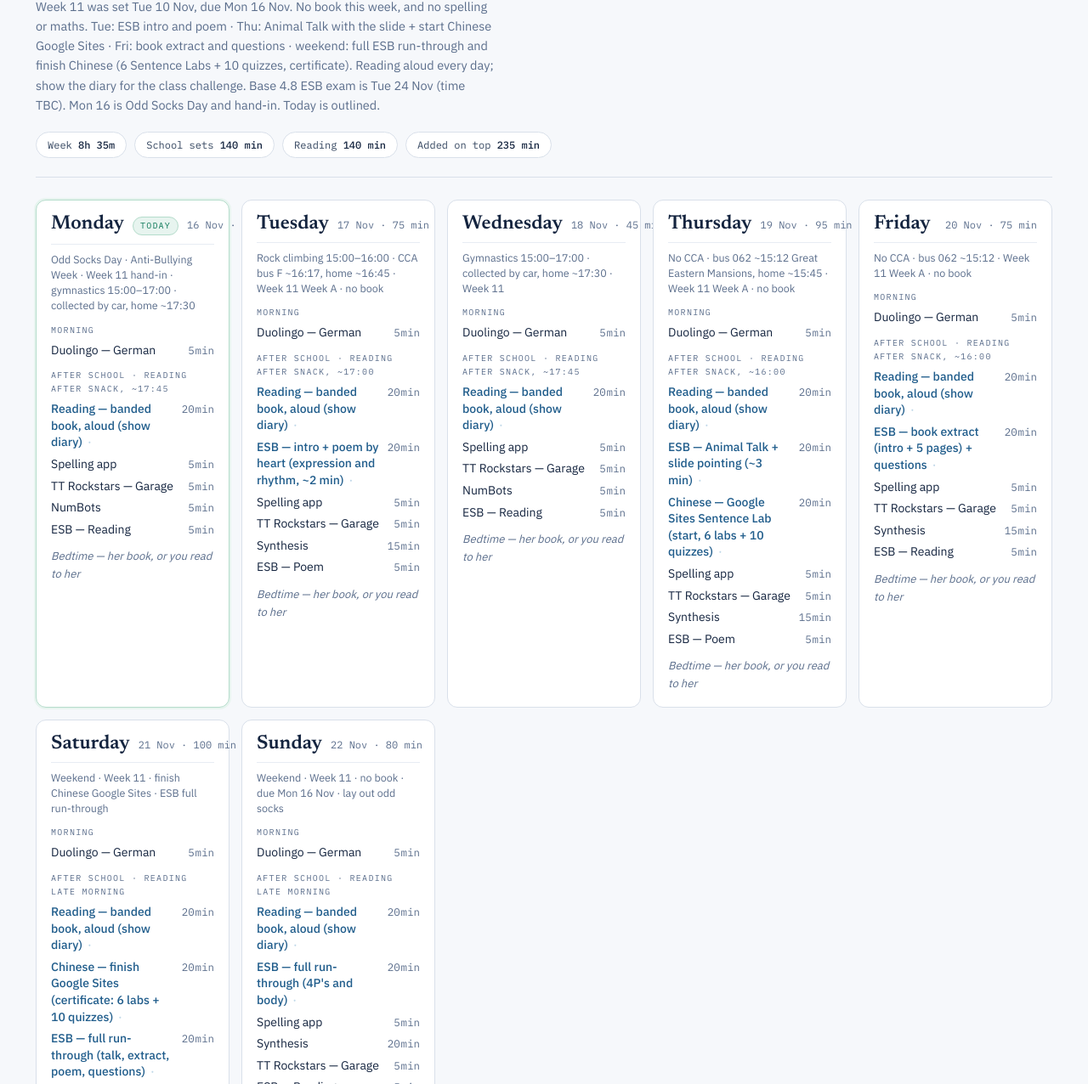
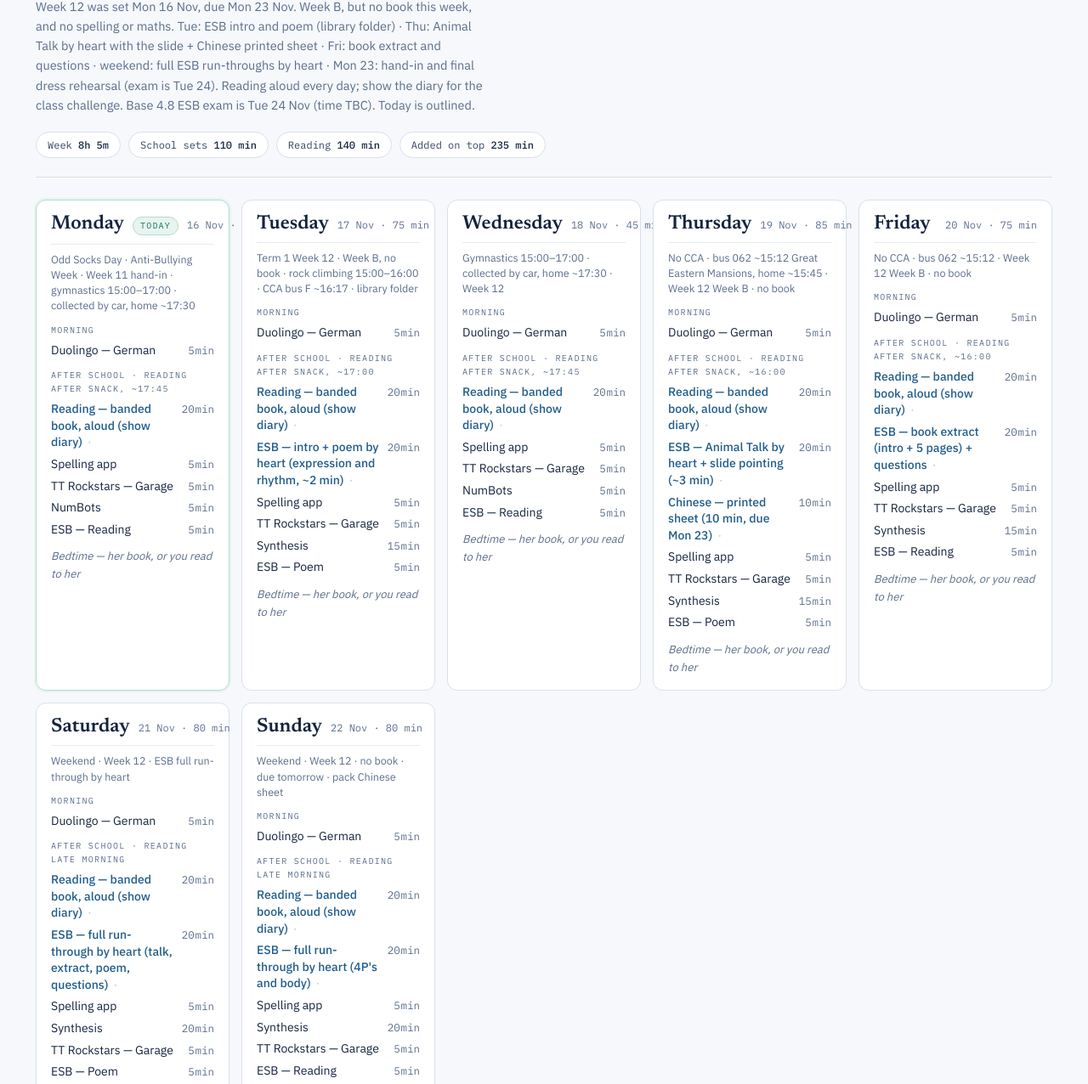
Before and after one commit to Ben10c/celina-today, a plain HTML site: page week.html in a window 1280 px wide. Shown: the part 126-1402 px from the top of the page at 85% size. Drawn offline with Linux system fonts and the light colour scheme.

Commit message:
Week 12 (Week B, no book): final ESB practice, Chinese printed sheet, exam eve dress rehearsal

```diff
--- a/week.html
+++ b/week.html
@@ -64,9 +64,9 @@ h1{font-family:Newsreader,Georgia,serif;font-weight:600;font-size:clamp(30px,4.4
 </style>
 <div class="wrap">
 <header>
-  <p class="eyebrow">Tanglin Year 4 &middot; Term 1 Week 11 &middot; Week A, no book</p>
+  <p class="eyebrow">Tanglin Year 4 &middot; Term 1 Week 12 &middot; Week B, no book</p>
   <h1>Celina&rsquo;s Week</h1>
-  <p class="sub">Week 11 was set Tue 10 Nov, due Mon 16 Nov. No book this week, and no spelling or maths. Tue: ESB intro and poem · Thu: Animal Talk with the slide + start Chinese Google Sites · Fri: book extract and questions · weekend: full ESB run-through and finish Chinese (6 Sentence Labs + 10 quizzes, certificate). Reading aloud every day; show the diary for the class challenge. Base 4.8 ESB exam is Tue 24 Nov (time TBC). Mon 16 is Odd Socks Day and hand-in. Today is outlined.</p>
+  <p class="sub">Week 12 was set Mon 16 Nov, due Mon 23 Nov. Week B, but no book this week, and no spelling or maths. Tue: ESB intro and poem (library folder) · Thu: Animal Talk by heart with the slide + Chinese printed sheet · Fri: book extract and questions · weekend: full ESB run-throughs by heart · Mon 23: hand-in and final dress rehearsal (exam is Tue 24). Reading aloud every day; show the diary for the class challenge. Base 4.8 ESB exam is Tue 24 Nov (time TBC). Today is outlined.</p>
   <div class="totals" id="totals"></div>
 </header>
 <div class="grid" id="grid"></div>
@@ -79,20 +79,20 @@ h1{font-family:Newsreader,Georgia,serif;font-weight:600;font-size:clamp(30px,4.4
 <script>
 var DAYS=["Sunday","Monday","Tuesday","Wednesday","Thursday","Friday","Saturday"];
 var SCHED={
-1:{ctx:"Gymnastics 15:00–17:00 · collected by car, home ~17:30 · Week 11 hand-in · Odd Socks Day",read:"after snack, ~17:45",
+1:{ctx:"Gymnastics 15:00–17:00 · collected by car, home ~17:30 · Week 12 · Week B, no book",read:"after snack, ~17:45",
    items:[["Reading — banded book, aloud (show diary)",20,"school"],["Spelling app",5,""],["TT Rockstars — Garage",5,""],["NumBots",5,""]]},
-2:{ctx:"Rock climbing 15:00–16:00 · CCA bus F ~16:17, home ~16:45 · Week 11 Week A · no book",read:"after snack, ~17:00",
+2:{ctx:"Rock climbing 15:00–16:00 · CCA bus F ~16:17, home ~16:45 · Week 12 Week B · no book · library folder",read:"after snack, ~17:00",
    items:[["Reading — banded book, aloud (show diary)",20,"school"],["ESB — intro + poem by heart (expression and rhythm, ~2 min)",20,"school"],["Spelling app",5,""],["TT Rockstars — Garage",5,""],["Synthesis",15,""]]},
-3:{ctx:"Gymnastics 15:00–17:00 · collected by car, home ~17:30 · Week 11",read:"after snack, ~17:45",
+3:{ctx:"Gymnastics 15:00–17:00 · collected by car, home ~17:30 · Week 12",read:"after snack, ~17:45",
    items:[["Reading — banded book, aloud (show diary)",20,"school"],["Spelling app",5,""],["TT Rockstars — Garage",5,""],["NumBots",5,""]]},
-4:{ctx:"No CCA · bus 062 ~15:12 Great Eastern Mansions, home ~15:45 · Week 11 Week A · no book",read:"after snack, ~16:00",
-   items:[["Reading — banded book, aloud (show diary)",20,"school"],["ESB — Animal Talk + slide pointing (~3 min)",20,"school"],["Chinese — Google Sites Sentence Lab (start, 6 labs + 10 quizzes)",20,"school"],["Spelling app",5,""],["TT Rockstars — Garage",5,""],["Synthesis",15,""]]},
-5:{ctx:"No CCA · bus 062 ~15:12 · Week 11 Week A · no book",read:"after snack, ~16:00",
+4:{ctx:"No CCA · bus 062 ~15:12 Great Eastern Mansions, home ~15:45 · Week 12 Week B · no book",read:"after snack, ~16:00",
+   items:[["Reading — banded book, aloud (show diary)",20,"school"],["ESB — Animal Talk by heart + slide pointing (~3 min)",20,"school"],["Chinese — printed sheet (10 min, due Mon 23)",10,"school"],["Spelling app",5,""],["TT Rockstars — Garage",5,""],["Synthesis",15,""]]},
+5:{ctx:"No CCA · bus 062 ~15:12 · Week 12 Week B · no book",read:"after snack, ~16:00",
    items:[["Reading — banded book, aloud (show diary)",20,"school"],["ESB — book extract (intro + 5 pages) + questions",20,"school"],["Spelling app",5,""],["TT Rockstars — Garage",5,""],["Synthesis",15,""]]},
-6:{ctx:"Weekend · Week 11 · finish Chinese Google Sites · ESB full run-through",read:"late morning",
-   items:[["Reading — banded book, aloud (show diary)",20,"school"],["Chinese — finish Google Sites (certificate: 6 labs + 10 quizzes)",20,"school"],["ESB — full run-through (talk, extract, poem, questions)",20,"school"],["Spelling app",5,""],["Synthesis",20,""],["TT Rockstars — Garage",5,""]]},
-0:{ctx:"Weekend · Week 11 · no book · due Mon 16 Nov · lay out odd socks",read:"late morning",
-   items:[["Reading — banded book, aloud (show diary)",20,"school"],["ESB — full run-through (4P's and body)",20,"school"],["Spelling app",5,""],["Synthesis",20,""],["TT Rockstars — Garage",5,""]]}
+6:{ctx:"Weekend · Week 12 · ESB full run-through by heart",read:"late morning",
+   items:[["Reading — banded book, aloud (show diary)",20,"school"],["ESB — full run-through by heart (talk, extract, poem, questions)",20,"school"],["Spelling app",5,""],["Synthesis",20,""],["TT Rockstars — Garage",5,""]]},
+0:{ctx:"Weekend · Week 12 · no book · due Mon 23 Nov · pack Chinese sheet",read:"late morning",
+   items:[["Reading — banded book, aloud (show diary)",20,"school"],["ESB — full run-through by heart (4P's and body)",20,"school"],["Spelling app",5,""],["Synthesis",20,""],["TT Rockstars — Garage",5,""]]}
 };
 
 // ---- Holiday / date overrides (maintained by Tanglin Trust) ----
@@ -133,13 +133,20 @@ var OVERRIDE={
  "2026-11-13":{ctx:"No CCA · bus 062 ~15:12 · Week 11 Week A · no book",read:"after snack, ~16:00",normal:true,extra:"Tonight: ESB book extract (intro + 5 pages with expression; examiner picks the part) and practise questions. Think about the 4P's and body."},
  "2026-11-14":{ctx:"Weekend · Week 11 · finish Chinese Google Sites · ESB full run-through",read:"late morning",normal:true,extra:"Finish all 6 Sentence Lab activities and 10 quizzes for the Certificate of Completion. Then a full ESB run-through: Animal Talk, book extract, poem, and questions."},
  "2026-11-15":{ctx:"Weekend · Week 11 · no book · due tomorrow · lay out odd socks",read:"late morning",normal:true,extra:"Full ESB run-through again (4P's and body). Week 11 is due Mon 16 Nov; no book to pack. Lay out odd socks for Odd Socks Day (Anti-Bullying Week). Show the reading diary tomorrow."},
- "2026-11-16":{ctx:"Odd Socks Day · Anti-Bullying Week · Week 11 hand-in · gymnastics 15:00–17:00 · collected by car, home ~17:30",read:"after snack, ~17:45",normal:true,extra:"Wear odd socks. Week 11 is due today (no book). Show the reading diary to the teacher for the class reading challenge."}
+ "2026-11-16":{ctx:"Odd Socks Day · Anti-Bullying Week · Week 11 hand-in · gymnastics 15:00–17:00 · collected by car, home ~17:30",read:"after snack, ~17:45",normal:true,extra:"Wear odd socks. Week 11 is due today (no book). Show the reading diary to the teacher for the class reading challenge."},
+ "2026-11-17":{ctx:"Term 1 Week 12 · Week B, no book · rock climbing 15:00–16:00 · CCA bus F ~16:17 · library folder",read:"after snack, ~17:00",normal:true,extra:"Week 12 sheet is in (set Mon 16 Nov, due Mon 23 Nov). Week B, but no book this week, and no spelling or maths. Tonight: ESB intro and poem by heart (expression and rhythm, ~2 min). Pack the library folder — 4.8 Library Session is today. This is the last practice week before the base 4.8 ESB exam on Tue 24 Nov (time TBC)."},
+ "2026-11-18":{ctx:"Gymnastics 15:00–17:00 · collected by car, home ~17:30 · Week 12",normal:true,extra:"Standing items only tonight, plus NumBots. Keep the reading diary going. ESB exam is Tue 24 Nov."},
+ "2026-11-19":{ctx:"No CCA · bus 062 ~15:12 Great Eastern Mansions, home ~15:45 · Week 12 Week B · no book",read:"after snack, ~16:00",normal:true,extra:"Tonight: ESB Animal Talk by heart with the slide (point at the images at the right time, ~3 min) and the Chinese printed sheet (10 min, back Mon 23). Add a conclusion, look at everyone in the room, and vary her voice."},
+ "2026-11-20":{ctx:"No CCA · bus 062 ~15:12 · Week 12 Week B · no book",read:"after snack, ~16:00",normal:true,extra:"Tonight: ESB book extract (intro + 5 pages with expression; examiner picks the part) and practise questions. Recite the poem again if there is time. Think about the 4P's and body."},
+ "2026-11-21":{ctx:"Weekend · Week 12 · ESB full run-through by heart",read:"late morning",normal:true,extra:"Full ESB run-through by heart: Animal Talk with the slide, book extract, poem, and questions. Finish the Chinese printed sheet if it is not done. Exam is Tue 24 Nov."},
+ "2026-11-22":{ctx:"Weekend · Week 12 · no book · due tomorrow · pack Chinese sheet",read:"late morning",normal:true,extra:"Full ESB run-through by heart again (4P's and body). Week 12 is due Mon 23 Nov; no book to pack. Put the completed Chinese printed sheet in her bag. Show the reading diary tomorrow. The ESB exam is the next day, Tue 24 Nov (time TBC)."},
+ "2026-11-23":{ctx:"Week 12 hand-in · Chinese sheet due · gymnastics 15:00–17:00 · collected by car, home ~17:30 · ESB exam tomorrow",read:"after snack, ~17:45",normal:true,items:[["Reading — banded book, aloud (show diary)",20,"school"],["ESB — final dress rehearsal (all three parts + questions)",20,"school"],["Spelling app",5,""],["TT Rockstars — Garage",5,""],["NumBots",5,""]],extra:"Week 12 is due today (Chinese printed sheet in; no book). Show the reading diary. After gymnastics, a final ESB dress rehearsal of all three parts plus questions. Base 4.8 exam is tomorrow, Tue 24 Nov (time TBC)."}
 };
 function dayPlan(dt){var p=dayPlan0(dt);var n=Math.round(Date.UTC(dt.getFullYear(),dt.getMonth(),dt.getDate())/864e5);p.items=p.items.concat([[n%2?'ESB \u2014 Reading':'ESB \u2014 Poem',5,'']]);return p;}
 function dayPlan0(dt){
   var d=dt.getDay(), o=OVERRIDE[dkey(dt)], s=SCHED[d];
   if(!o) return {ctx:s.ctx,read:s.read,items:s.items,hol:false};
-  if(o.normal) return {ctx:o.ctx,read:o.read||s.read,items:s.items,extra:o.extra,hol:false};
+  if(o.normal) return {ctx:o.ctx,read:o.read||s.read,items:o.items||s.items,extra:o.extra,hol:false};
   return {ctx:o.ctx,read:o.read||s.read,items:hItems(d),extra:o.extra,hol:true};
 }
 function dayTotal(p){var n=5;p.items.forEach(function(i){n+=i[1]});return n}
```
Also changed, not shown: index.html (+7 -1 lines), today.html (+21 -14 lines), week12-coaching.html (added, +35 -0 lines).
